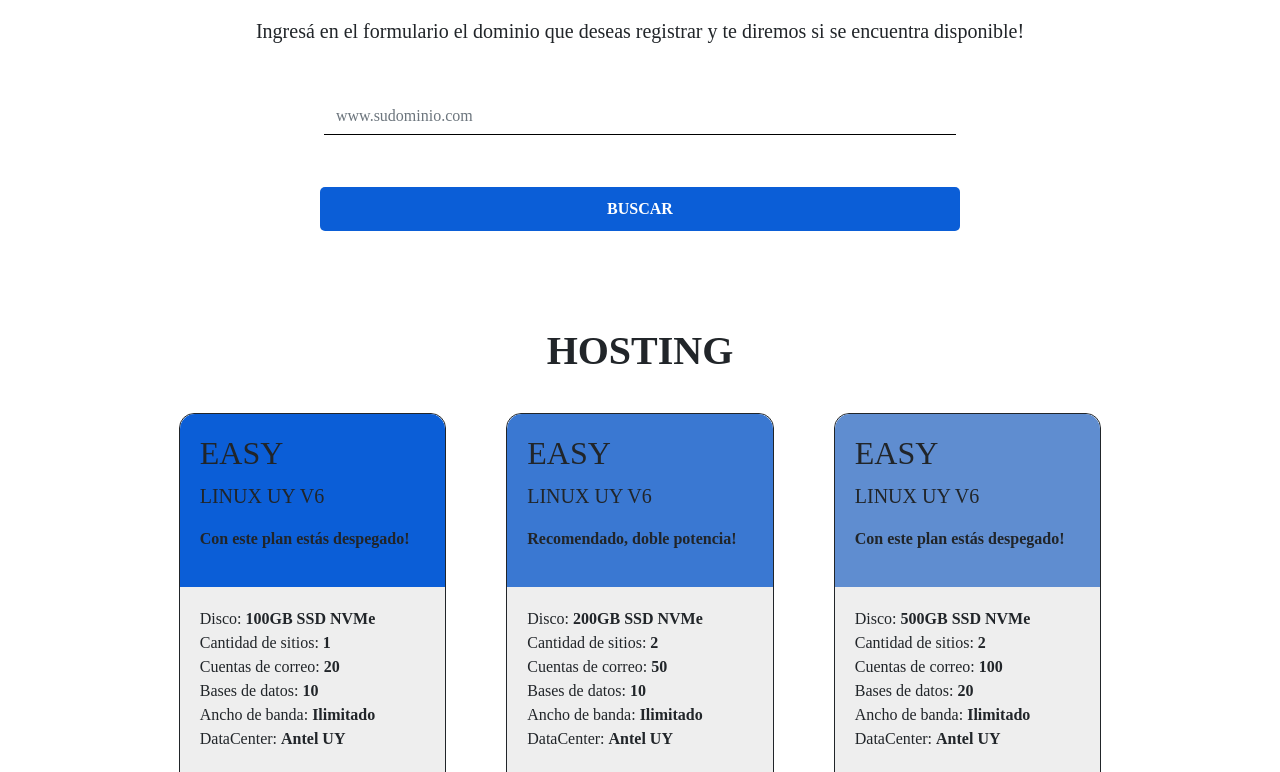
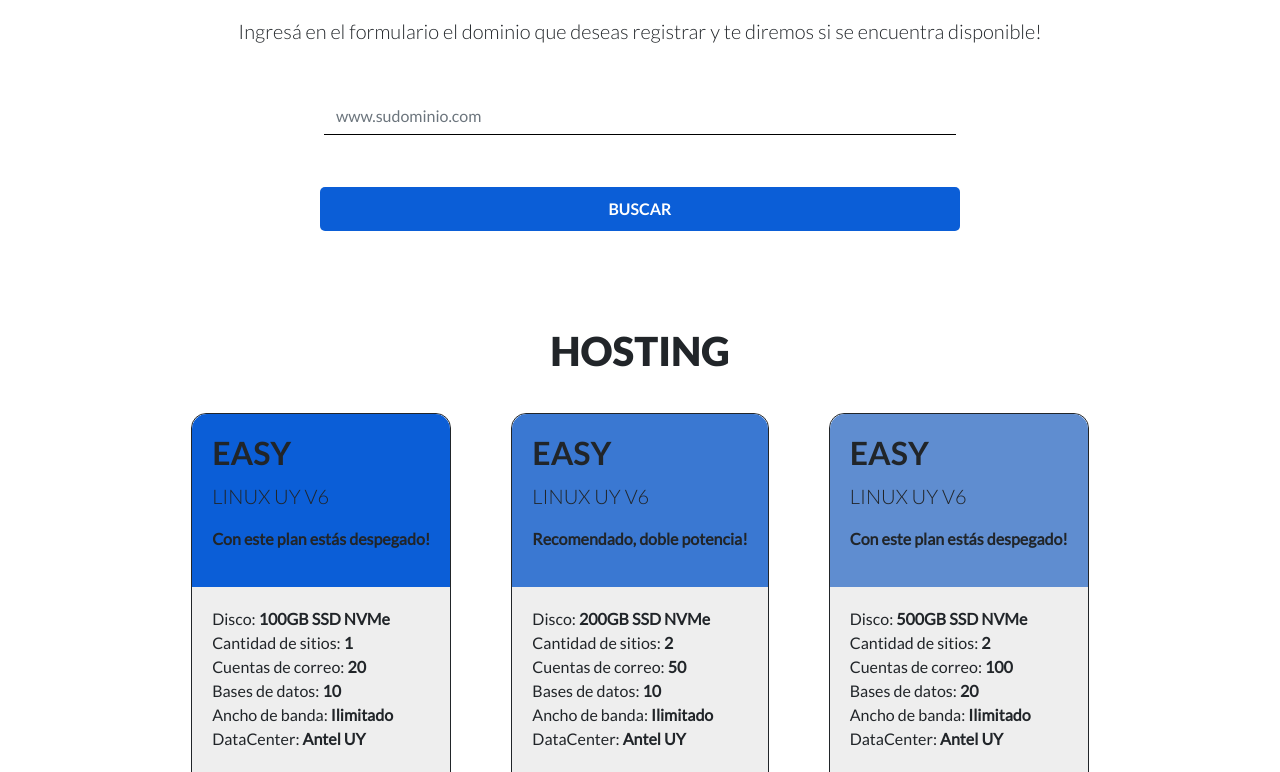
Before and after one commit to mvdcreativestudio/desarrollo-web, a plain HTML site: page pages/hosting-dominio.html in a window 1280 px wide. Shown: the part 773-1545 px from the top of the page. Drawn offline with nearby package versions, Linux system fonts and the light colour scheme.

Commit message:
SASS II + SEO, entrega lista

```diff
--- a/assets/scss/_variables.scss
+++ b/assets/scss/_variables.scss
@@ -40,7 +40,7 @@ $gotopmap: (
         border: none;
         border-radius: 5px;
         text-transform: uppercase;
-        font-weight: Bold;
+        font-family: Lato-Black;
         &:hover{
             background-color: $terciario;
             color: white;
@@ -53,5 +53,5 @@ $gotopmap: (
 
 .cuarto-boton{
     @extend .boton-primario;
-    font-weight: bolder;
+    font-family: Lato-Bold;
 }
--- a/assets/scss/style.scss
+++ b/assets/scss/style.scss
@@ -1,11 +1,41 @@
+
+
+//FUENTES
+
+@font-face {
+    font-family: "Lato-Regular";
+    src: url(../fonts/Lato-Regular.ttf);
+}
+
+@font-face {
+    font-family: "Lato-Black";
+    src: url(../fonts/Lato-Black.ttf);
+}
+
+@font-face {
+    font-family: "Lato-Bold";
+    src: url(../fonts/Lato-Bold.ttf);
+}
+
+@font-face {
+    font-family: "Lato-Light";
+    src: url(../fonts/Lato-Light.ttf);
+}
+
+@font-face {
+    font-family: "Lato-Thin";
+    src: url(../fonts/Lato-Thin.ttf);
+}
+
+// GLOBALES
+
 * {
     margin: 0px;
     padding: 0px;
     box-sizing: border-box;
     max-width: 100%;
-    font-family: Montserrat;
+    font-family: Lato-Regular;
 }
-
 
 
 // IMPORTS
@@ -21,12 +51,17 @@
     color: $terciario;
 }
 
-a {
-    text-decoration: none;
+
+h1 {
+    font-family: Lato-Black;
 }
 
-h1 {
-    font-weight: bold;
+p {
+    font-family: Lato-Light;
+}
+
+h2 {
+    font-family: Lato-Bold;
 }
 
 .tarjeta-personalizada {
@@ -50,7 +85,7 @@ h1 {
 .nav-link {
     &:hover {
     border-bottom: solid 1px white;
-    font-weight: bold;
+    font-family: Lato-Bold;
     color: white;
 }
 }
@@ -95,10 +130,6 @@ header {
     }
 }
 
-
-// ASIDE
-
-// INDEX
 
 // QUIENES SOMOS
 
@@ -182,9 +213,6 @@ header {
         padding: 0px;
         margin: 0px;
 }
-    h2 {
-        font-weight: bolder;
-    }
 }
 
 // CONTACTO
@@ -222,7 +250,7 @@ header {
              font-size: 14px;
         .link-footer {
             text-decoration: none;
-            font-weight: bolder;
+            font-family: Lato-Bold;
             color: white;
         }
 }
@@ -250,7 +278,7 @@ header {
 }
 
 .active {
-    font-weight: bolder;
+    font-family: Lato-Bold;
 }
 
 .form-control {
```
Also changed, not shown: assets/css/style.css, assets/fonts/Lato-Black.ttf (added), assets/fonts/Lato-BlackItalic.ttf (added), assets/fonts/Lato-Bold.ttf (added), assets/fonts/Lato-BoldItalic.ttf (added), assets/fonts/Lato-Italic.ttf (added), assets/fonts/Lato-Light.ttf (added), assets/fonts/Lato-LightItalic.ttf (added), assets/fonts/Lato-Regular.ttf (added), assets/fonts/Lato-Thin.ttf (added), assets/fonts/Lato-ThinItalic.ttf (added), 1 other file.
